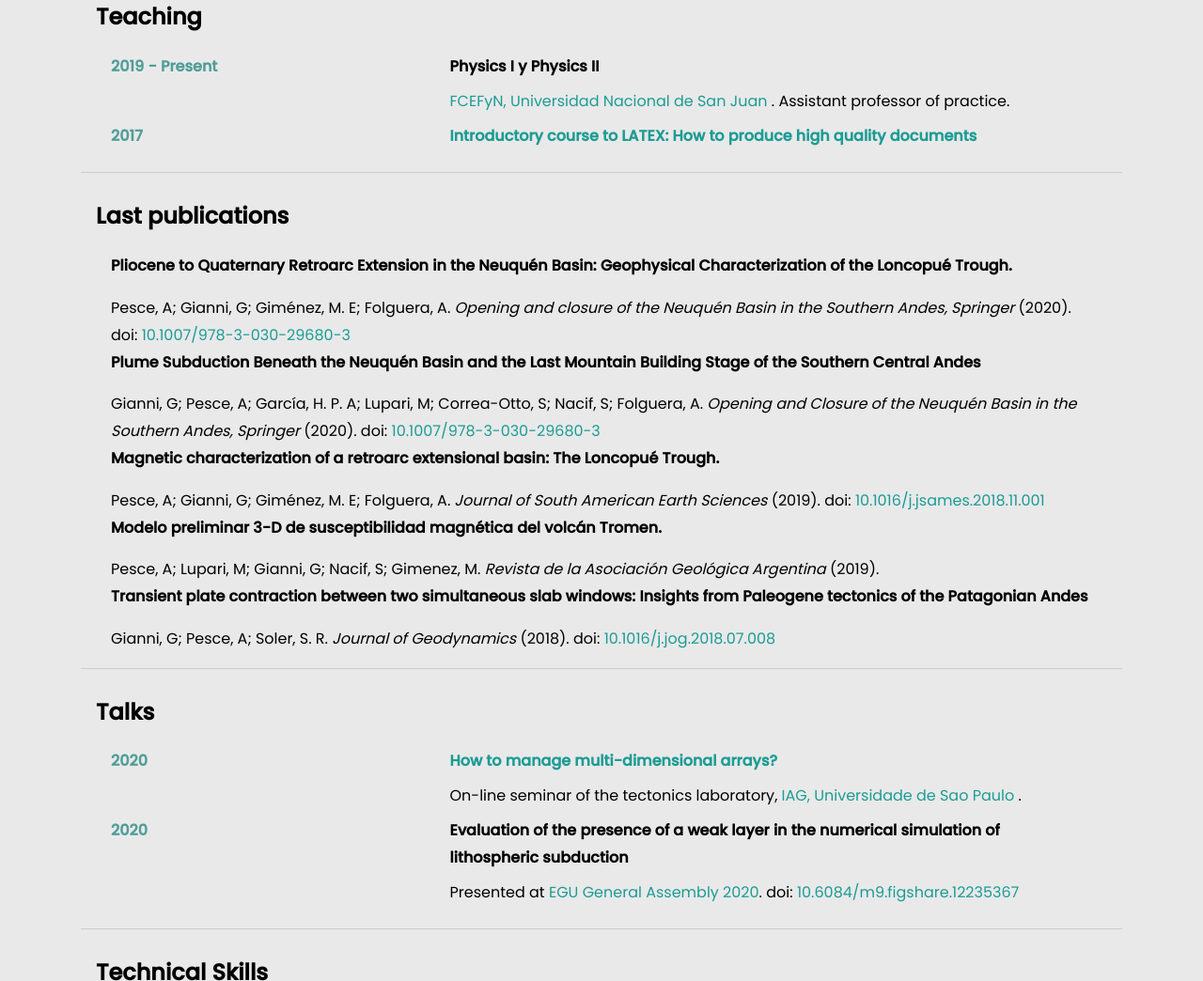
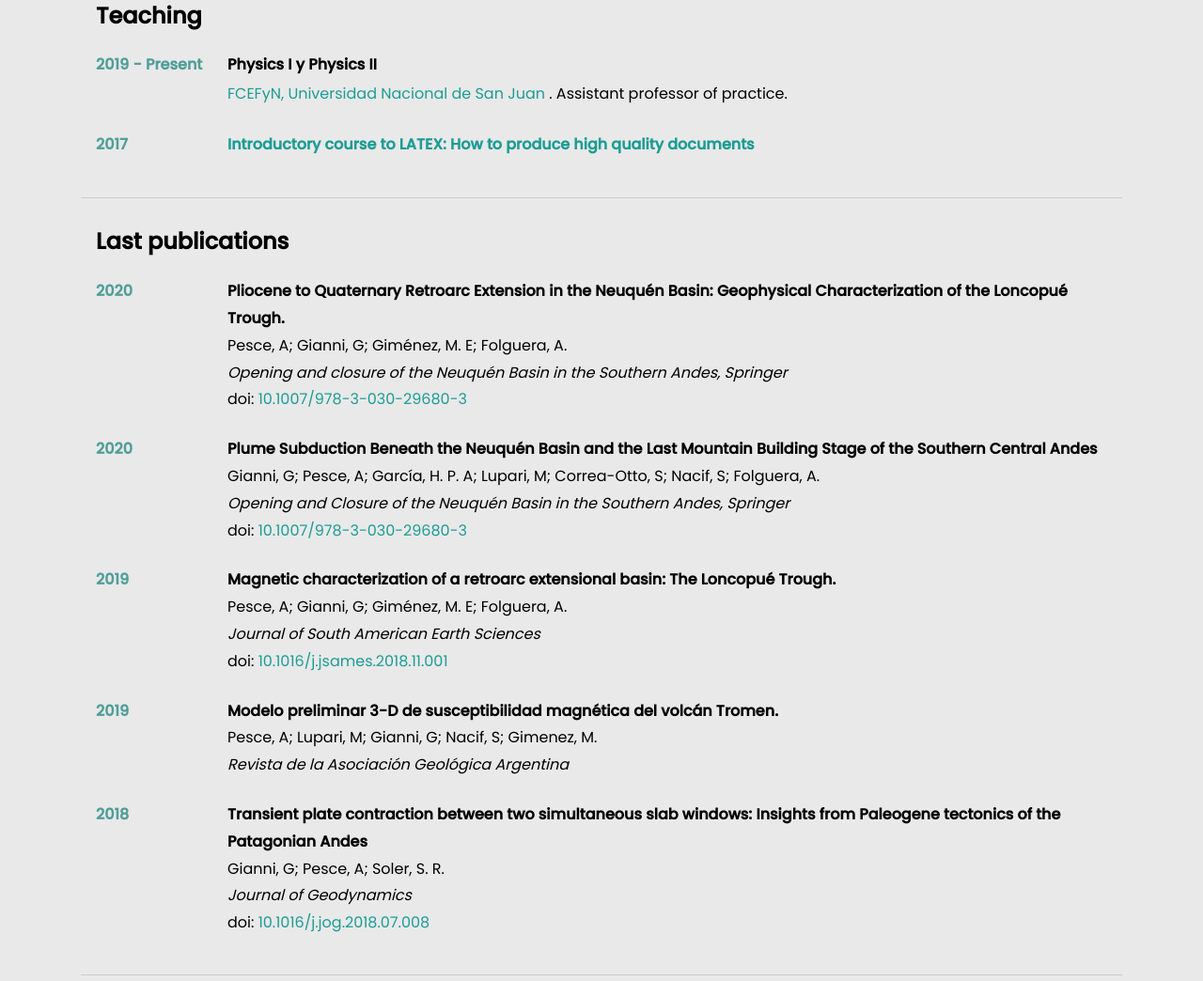
Before and after one commit to aguspesce/aguspesce.ghithub.io, a plain HTML site: page index.html in a window 1280 px wide. Shown: the part 1321-2365 px from the top of the page at 94% size. Drawn offline with Linux system fonts and the light colour scheme; files whose address does not match are found by name.

Commit message:
Made format edits by Santi

```diff
--- a/index.html
+++ b/index.html
@@ -43,6 +43,7 @@
       <h2>
         About me
       </h2>
+      <div class="about">
         <div class="about-img">
           <img src="imgs/IMG_20190808_081656775_BURST000_COVER_TOP.jpg" />
         </div>
@@ -75,13 +76,14 @@
             I consider myself an amateur artist as well.
           </p>
         </div>
+      </div>
     </section>
     <!-- End "About me" section -->
 
     <!-- Start education section -->
     <section>
       <h2>Education</h2>
-      <article class="course">
+      <div class="container">
         <div class="year"> 2019 - 2021 </div>
         <div class="details">
           <p>
@@ -94,11 +96,11 @@
             by numerical models.
           </p>
         </div>
-      </article>
+      </div>
 
-      <article class="course">
+      <div class="container">
         <div class="year"> 2014 - 2019 </div>
-        <div>
+        <div class="details">
           <p><b>PhD in Geophysics</b></p>
           <p>
             FCEFyN,
@@ -110,10 +112,10 @@
             Argentina.
           </p>
         </div>
-      </article>
-      <article class='course'>
+      </div>
+      <div class='container'>
         <div class='year'> 2005 - 2014 </div>
-        <div>
+        <div class="details">
           <p><b>Licentiate in Physics</b></p>
           <p>
             FCEIyA,
@@ -121,16 +123,16 @@
             </a>, Argentina.
           </p>
         </div>
-      </article>
+      </div>
     </section>
     <!-- End education section -->
 
     <!-- Start teaching section -->
     <section>
       <h2>Teaching</h2>
-      <article class="course">
+      <div class="container">
         <div class="year"> 2019 - Present </div>
-        <div>
+        <div class="details">
           <p><b>Physics I y Physics II</b></p>
           <p>
             <a href="http://exactas.unsj.edu.ar/">FCEFyN, Universidad Nacional
@@ -139,11 +141,11 @@
             Assistant professor of practice.
           </p>
         </div>
-      </article>
+      </div>
 
-      <article class="course">
+      <div class="container">
         <div class="year"> 2017 </div>
-        <div>
+        <div class="details">
           <p>
             <b>
               <a href="https://santisoler.github.io/teaching/latex.html">
@@ -153,90 +155,131 @@
             </b>
           </p>
         </div>
-      </article>
+      </div>
     </section>
     <!-- End teaching section -->
 
     <!-- Start publication section -->
     <section>
       <h2>Last publications</h2>
-      <article class="course">
-        <div>
+        <div class="container paper">
+          <div class="year">2020</div>
+          <div class="details">
             <h4>Pliocene to Quaternary Retroarc Extension in the Neuquén Basin:
               Geophysical Characterization of the Loncopué Trough.
             </h4>
+            <ul>
+                <li class="authors">
                   Pesce, A; Gianni, G; Giménez, M. E; Folguera, A.
-          <em>Opening and closure of the Neuquén Basin in the Southern Andes,
-            Springer</em> (2020).
+                </li>
+                <li class="journal">
+                  Opening and closure of the Neuquén Basin in the Southern Andes, Springer
+                </li>
+                <li class="doi">
                   doi:
                   <a href="https://www.doi.org/10.1007/978-3-030-29680-3">
                     10.1007/978-3-030-29680-3
                   </a>
+                </li>
+            </ul>
           </div>
-      </article>
+        </div>
 
-      <article class="course">
-        <div>
+        <div class="container paper">
+          <div class="year">2020</div>
+          <div class="details">
             <h4>Plume Subduction Beneath the Neuquén Basin and the Last
               Mountain Building Stage of the Southern Central Andes
             </h4>
+            <ul>
+                <li class="authors">
                   Gianni, G; Pesce, A; García, H. P. A; Lupari, M; Correa-Otto, S; Nacif, S; Folguera, A.
-          <em>Opening and Closure of the Neuquén Basin in the Southern Andes,
-            Springer </em> (2020).
+                </li>
+                <li class="journal">
+                  Opening and Closure of the Neuquén Basin in the Southern Andes, Springer
+                </li>
+                <li class="doi">
                   doi:
                   <a href="https://www.doi.org/10.1007/978-3-030-29680-3">
                     10.1007/978-3-030-29680-3
                   </a>
+                </li>
+            </ul>
           </div>
-      </article>
+        </div>
 
-      <article class="course">
-        <div>
+        <div class="container paper">
+          <div class="year">2019</div>
+          <div class="details">
             <h4>Magnetic characterization of a retroarc extensional basin:
               The Loncopué Trough.
             </h4>
+            <ul>
+                <li class="authors">
                   Pesce, A; Gianni, G; Giménez, M. E; Folguera, A.
-          <em>Journal of South American Earth Sciences</em> (2019).
+                </li>
+                <li class="journal">
+                  Journal of South American Earth Sciences
+                </li>
+                <li class="doi">
                   doi:
                   <a href="https://www.doi.org/10.1016/j.jsames.2018.11.001">
                     10.1016/j.jsames.2018.11.001
                   </a>
+                </li>
+            </ul>
           </div>
-      </article>
+        </div>
 
-      <article class="course">
-        <div>
+        <div class="container paper">
+          <div class="year">2019</div>
+          <div class="details">
             <h4>Modelo preliminar 3-D de susceptibilidad magnética del volcán
               Tromen.
             </h4>
+            <ul>
+                <li class="authors">
                   Pesce, A; Lupari, M; Gianni, G; Nacif, S; Gimenez, M.
-          <em>Revista de la Asociación Geológica Argentina</em> (2019).
+                </li>
+                <li class="journal">
+                  Revista de la Asociación Geológica Argentina
+                </li>
+            </ul>
           </div>
-      </article>
+        </div>
 
-      <article class="course">
-        <div>
+        <div class="container paper">
+          <div class="year">2018</div>
+          <div class="details">
             <h4>Transient plate contraction between two simultaneous slab
               windows: Insights from Paleogene tectonics of the Patagonian
               Andes
             </h4>
+            <ul>
+                <li class="authors">
                   Gianni, G; Pesce, A; Soler, S. R.
-          <em>Journal of Geodynamics</em> (2018).
+                </li>
+                <li class="journal">
+                  Journal of Geodynamics
+                </li>
+                <li class="doi">
                   doi:
                   <a href="https://www.doi.org/10.1016/j.jog.2018.07.008">
                     10.1016/j.jog.2018.07.008
                   </a>
+                </li>
+            </ul>
           </div>
-      </article>
+        </div>
     </section>
     <!-- End publication section -->
 
     <!-- Start talks section -->
     <section>
       <h2>Talks</h2>
-      <article class="course">
+      <div class="container">
         <div class="year"> 2020 </div>
-        <div>
+        <div class="details">
           <p>
             <b>
               <a href="https://github.com/aguspesce/online_seminar">How to manage
@@ -250,11 +293,11 @@
             </a>.
           </p>
         </div>
-      </article>
+      </div>
 
-      <article class="course">
+      <div class="container">
         <div class="year"> 2020 </div>
-        <div>
+        <div class="details">
           <p>
             <b>
               Evaluation of the presence of a weak layer in the numerical
@@ -268,7 +311,7 @@
               10.6084/m9.figshare.12235367</a>
           </p>
         </div>
-      </article>
+      </div>
     </section>
     <!-- End talks section -->
 
@@ -278,7 +321,7 @@
       <div class="skills">
         <div class="column">
           <h3> Tools </h3>
-          <ul>
+          <ul class="tech-skills">
             <li>GNU/Linux</li>
             <li>Git</li>
             <li>JupyterLab</li>
@@ -290,7 +333,7 @@
         </div>
         <div class='column'>
           <h3>Programming</h3>
-          <ul>
+          <ul class="tech-skills">
             <li>Python</li>
             <li>Bash</li>
             <li>Fortran</li>
@@ -300,10 +343,12 @@
             <li>HTML and CSS</li>
           </ul>
         </div>
-        <div>
+        <div class="column">
           <h3>Languages</h3>
-          <p>🇪🇸 Spanish - Native </p>
-          <p>🇬🇧 English - Intermediate</p>
+          <ul class="languages">
+              <li> 🇪🇸 Spanish - Nate </li>
+              <li> 🇬🇧 English - Intermediate</li>
+          </ul>
         </div>
       </div>
     </section>
@@ -323,8 +368,7 @@
         <a rel="license" href="https://creativecommons.org/licenses/by/4.0/">
           Creative Commons Attribution 4.0 International License
         </a>.
-      </p>
-      <p>
+        <br>
         Source code available at
         <a href="https://github.com/aguspesce"> aguspesce/website</a>.
       </p>
--- a/style.css
+++ b/style.css
@@ -14,6 +14,9 @@ body {
 
 h2, h3, h4{
   font-weight: bold;
+}
+
+h2, h3 {
   padding-bottom: 1em;
 }
 
@@ -23,7 +26,6 @@ section {
 }
 
 p {
-  padding-left: 1em;
   padding-bottom: 1em;
 }
 /* ---------------------------------------------------- */
@@ -37,7 +39,9 @@ header{
   color: #e9e9e9;
   text-shadow: 2px 3px 5px black;
   background-image: url("imgs/photo_2020-08-26_13-30-33.jpg");
-  background-size: 100%;
+  background-size: cover;
+  display: flex;
+  align-items: center;
 }
 
 header section{
@@ -49,6 +53,7 @@ header h1{
   text-transform: uppercase;
   margin: 1em auto;
   font-size: 40px;
+  line-height: 1.1em;
 }
 
 header a{
@@ -93,54 +98,82 @@ main section:not(:last-child) {
   border-bottom: 1px solid #ccc;
 }
 
-section img{
+
+.about {
+    display: flex;
+    justify-content: center;
+    flex-wrap: wrap;
+}
+.about img {
   max-width: 200px;
   border-radius: 60%;
-  float: left;
+  /* float: left; */
   padding: 20px;
   margin: 1em;
+  align-self: center;
+}
+.about-text {
+    flex: 1;
+    min-width: 500px;
 }
 
-article {
-  padding: 0 1em;
+.container {
+  display: flex;
 }
-
-.course, .year {
-  display: flex;
-
+.container p {
+  padding-bottom: 0.1em;
 }
 
 .year {
   color: #509e98;
-  flex: 0 0 33.3%;
-  max-width: 33%;
+  flex: 1;
+  max-width: 140px;
   font-weight: bold;
 }
-.course p {
-  padding-bottom: 0.5em;
+.details {
+    flex: 6;
+    margin-bottom: 1.5em;
+}
+
+.paper ul {
+    list-style: none;
+}
+
+.paper li.journal {
+    font-style: italic;
 }
 
 
 .skills {
   display: flex;
   flex-wrap: wrap;
+  /* justify-content: flex-start; */
+  /* align-content: space-between; */
+  margin-left: 2%;
+  margin-right: 2%;
 }
 
 .skills .column {
-  flex: 0 0 50%;
-  max-width: 50%;
+  flex: 1;
+  min-width: 300px;
   padding-bottom: 2em;
 }
 
-.skills .column ul {
+.skills .column ul, .languages ul {
   list-style-type: none;
 }
 
-.skills .column ul > li:before {
+.skills .column ul.tech-skills > li:before {
   content: "►";
   padding-right: 0.5em;
+  padding-left: 1em;
   color: #509e98;
 }
+
+.languages {
+    padding-left: 1em;
+}
+
 /* -------------------------------------- */
 
 /* footer style */
@@ -149,9 +182,8 @@ footer {
   background: #A7B8BF;
   color: #333333;
   text-align: center;
-  /* text-shadow: 2px 3px 5px black; */
   font-size: 12px;
-  line-height: 50%;
+  line-height: 1.5em;
 }
 
 footer a {
```
Lines whose indentation alone changed are shown as unchanged.
